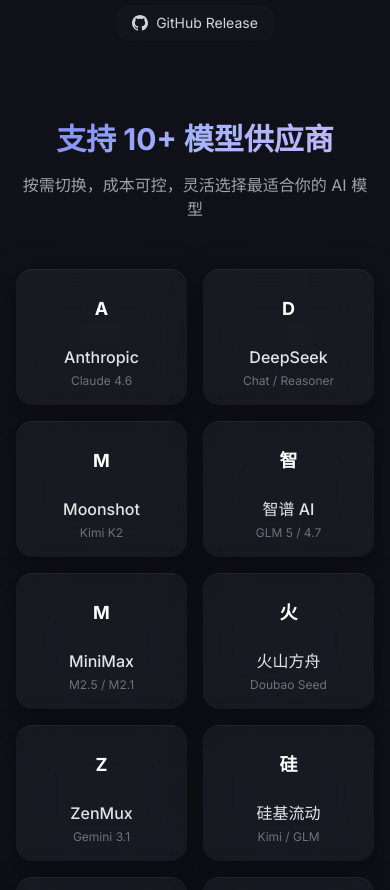
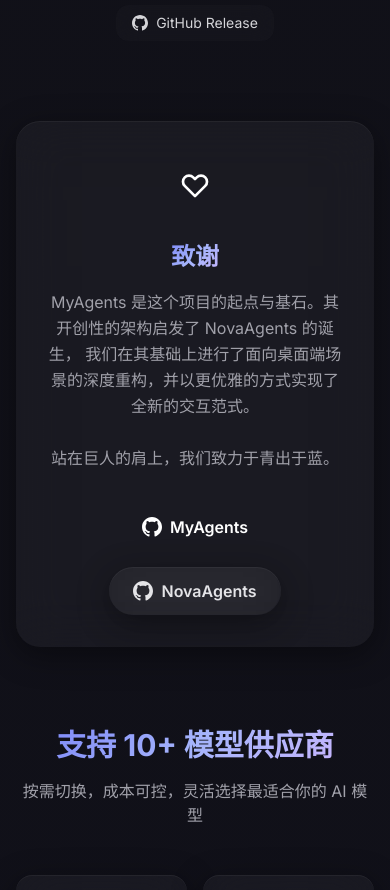
Before and after one commit to tangtianshuo/nova-core, a React (Vite) app in the folder front/: page / in a window 390 px wide. Shown: the part 5060-5950 px from the top of the page. Built offline with nearby package versions, Linux system fonts and the light colour scheme; no server answers.

Commit message:
feat(front): 优化下载链接及版本信息显示
- 下载链接 domain 替换为 download.novai.net.cn
- LandingPage 顶层统一获取版本信息，避免页面闪动
- HeroSection 和 DownloadSection 通过 props 接收版本信息

```diff
--- a/front/src/components/landing/DownloadSection.tsx
+++ b/front/src/components/landing/DownloadSection.tsx
@@ -2,8 +2,19 @@
 
 const GITHUB_URL = 'https://github.com/tangtianshuo/nova-agents';
 
-export function DownloadSection() {
-	const { downloadWindows, downloadMacOS, downloadStatus, versionInfo } = useDownload();
+interface DownloadSectionProps {
+	versionInfo?: {
+		version: string;
+		pubDate?: string;
+		pubDateFormatted?: string;
+		downloads?: {
+			win_x64?: { url: string };
+		};
+	} | null;
+}
+
+export function DownloadSection({ versionInfo }: DownloadSectionProps) {
+	const { downloadWindows, downloadMacOS, downloadStatus } = useDownload();
 
 	return (
 		<section id="download" className="mb-20">
@@ -206,7 +217,7 @@
 					<p className="text-center text-xs text-zinc-500 mt-3">
 						{versionInfo?.version
 							? `v${versionInfo.version}${
-									versionInfo.pub_date ? ` · 更新于 ${versionInfo.pub_date}` : ''
+									versionInfo.pubDateFormatted ? ` · 更新于 ${versionInfo.pubDateFormatted}` : ''
 								}`
 							: 'v0.1.57 · NSIS · ~78MB'}
 					</p>
--- a/front/src/components/landing/HeroSection.tsx
+++ b/front/src/components/landing/HeroSection.tsx
@@ -1,8 +1,14 @@
-import { useVersion } from '../../hooks';
+interface HeroSectionProps {
+	versionInfo?: {
+		version: string;
+		pubDate: string;
+		downloads?: {
+			win_x64?: { url: string };
+		};
+	} | null;
+}
 
-export function HeroSection() {
-	const { versionInfo } = useVersion();
-
+export function HeroSection({ versionInfo }: HeroSectionProps) {
 	return (
 		<section className="text-center mb-20">
 			<div className="inline-flex items-center gap-2 px-4 py-2 rounded-full glass-card mb-8">
--- a/front/src/hooks/useDownload.ts
+++ b/front/src/hooks/useDownload.ts
@@ -11,6 +11,7 @@
 	const [versionInfo, setVersionInfo] = useState<{
 		version?: string;
 		pub_date?: string;
+		pubDateFormatted?: string;
 		downloads?: {
 			win_x64?: { url: string };
 		};
@@ -20,17 +21,28 @@
 		setDownloadStatus('getting_link');
 
 		try {
-			const response = await fetch('/api/version/latest');
+			const response = await fetch('https://download.novai.net.cn/update/latest_win.json');
 			if (!response.ok) {
 				throw new Error('获取版本信息失败');
 			}
 			const data = await response.json();
-			setVersionInfo(data);
+			setVersionInfo({
+				...data,
+				pubDateFormatted: data.pub_date
+					? new Date(data.pub_date).toLocaleDateString('zh-CN')
+					: undefined,
+			});
 
-			const downloadUrl = data.downloads?.win_x64?.url;
-			if (!downloadUrl) {
+			const originalUrl = data.downloads?.win_x64?.url;
+			if (!originalUrl) {
 				throw new Error('未找到 Windows 下载链接');
 			}
+
+			// 替换下载链接的 domain 为 download.novai.net.cn
+			const downloadUrl = originalUrl.replace(
+				/^https?:\/\/[^/]+/,
+				'https://download.novai.net.cn'
+			);
 
 			setDownloadStatus('downloading');
 
--- a/front/src/hooks/useVersion.ts
+++ b/front/src/hooks/useVersion.ts
@@ -8,7 +8,7 @@
 	};
 }
 
-const VERSION_API_URL = '/api/version/latest';
+const VERSION_API_URL = 'https://download.novai.net.cn/update/latest_win.json';
 
 export function useVersion() {
 	const [versionInfo, setVersionInfo] = useState<VersionInfo | null>(null);
--- a/front/src/pages/LandingPage.tsx
+++ b/front/src/pages/LandingPage.tsx
@@ -1,5 +1,5 @@
 import { useState, useCallback, useRef, useEffect, useLayoutEffect } from 'react';
-import { useToast } from '../hooks';
+import { useToast, useVersion } from '../hooks';
 import { ToastContainer } from '../components/ui';
 import {
 	BackgroundEffects,
@@ -64,7 +64,16 @@
 
 export default function LandingPage() {
 	const { toasts, removeToast } = useToast();
+	const { versionInfo, loading: versionLoading } = useVersion();
 	const [activeTab, setActiveTab] = useState<TabType>('chat');
+
+	// 统一格式化版本信息传递给子组件
+	const formattedVersionInfo = versionInfo
+		? {
+				...versionInfo,
+				pubDateFormatted: versionInfo.pubDate,
+			}
+		: null;
 	const [activeWorkspace, setActiveWorkspace] = useState<string>('1');
 	const [messages, setMessages] = useState<Message[]>(initialMessages);
 	const [inputValue, setInputValue] = useState('');
@@ -151,7 +160,7 @@
 			<Navbar />
 
 			<main className="pt-32 pb-16 px-4 max-w-7xl mx-auto">
-				<HeroSection />
+				<HeroSection versionInfo={formattedVersionInfo} />
 
 				{/* Product Showcase */}
 				<section className="mb-20">
@@ -524,7 +533,70 @@
 				</section>
 
 				<FeaturesSection />
-				<DownloadSection />
+				<DownloadSection versionInfo={formattedVersionInfo} />
+
+				{/* Acknowledgments Section */}
+				<section id="acknowledgments" className="mb-20">
+					<div className="glass-card rounded-3xl p-8 text-center">
+						<div className="w-16 h-16 rounded-2xl bg-gradient-to-br from-amber-500 to-orange-600 flex items-center justify-center mx-auto mb-6">
+							<svg
+								className="w-8 h-8 text-white"
+								fill="none"
+								stroke="currentColor"
+								viewBox="0 0 24 24"
+							>
+								<path
+									strokeLinecap="round"
+									strokeLinejoin="round"
+									strokeWidth="2"
+									d="M4.318 6.318a4.5 4.5 0 000 6.364L12 20.364l7.682-7.682a4.5 4.5 0 00-6.364-6.364L12 7.636l-1.318-1.318a4.5 4.5 0 00-6.364 0z"
+								/>
+							</svg>
+						</div>
+						<h2 className="text-2xl md:text-3xl font-bold mb-4">
+							<span className="text-gradient">致谢</span>
+						</h2>
+						<p className="text-zinc-400 max-w-2xl mx-auto mb-8 leading-relaxed">
+							MyAgents 是这个项目的起点与基石。其开创性的架构启发了 NovaAgents 的诞生，
+							我们在其基础上进行了面向桌面端场景的深度重构，并以更优雅的方式实现了全新的交互范式。
+							<br />
+							<br />
+							站在巨人的肩上，我们致力于青出于蓝。
+						</p>
+						<div className="flex flex-col sm:flex-row items-center justify-center gap-4">
+							<a
+								href="https://github.com/HacKlyc/MyAgents"
+								target="_blank"
+								rel="noreferrer"
+								className="px-6 py-3 rounded-full bg-gradient-to-r from-amber-500 to-orange-500 font-semibold hover:opacity-90 transition-opacity cursor-pointer text-white btn-glow flex items-center gap-2"
+							>
+								<svg
+									className="w-5 h-5"
+									fill="currentColor"
+									viewBox="0 0 24 24"
+								>
+									<path d="M12 0c-6.626 0-12 5.373-12 12 0 5.302 3.438 9.8 8.207 11.387.599.111.793-.261.793-.577v-2.234c-3.338.726-4.033-1.416-4.033-1.416-.546-1.387-1.333-1.756-1.333-1.756-1.089-.745.083-.729.083-.729 1.205.084 1.839 1.237 1.839 1.237 1.07 1.834 2.807 1.304 3.492.997.107-.775.418-1.305.762-1.604-2.665-.305-5.467-1.334-5.467-5.931 0-1.311.469-2.381 1.236-3.221-.124-.303-.535-1.524.117-3.176 0 0 1.008-.322 3.301 1.23.957-.266 1.983-.399 3.003-.404 1.02.005 2.047.138 3.006.404 2.291-1.552 3.297-1.23 3.297-1.23.653 1.653.242 2.874.118 3.176.77.84 1.235 1.911 1.235 3.221 0 4.609-2.807 5.624-5.479 5.921.43.372.823 1.102.823 2.222v3.293c0 .319.192.694.801.576 4.765-1.589 8.199-6.086 8.199-11.386 0-6.627-5.373-12-12-12z" />
+								</svg>
+								MyAgents
+							</a>
+							<a
+								href="https://github.com/tangtianshuo/nova-agents"
+								target="_blank"
+								rel="noreferrer"
+								className="px-6 py-3 rounded-full glass-card font-semibold hover:bg-white/10 transition-all cursor-pointer text-zinc-200 flex items-center gap-2"
+							>
+								<svg
+									className="w-5 h-5"
+									fill="currentColor"
+									viewBox="0 0 24 24"
+								>
+									<path d="M12 0c-6.626 0-12 5.373-12 12 0 5.302 3.438 9.8 8.207 11.387.599.111.793-.261.793-.577v-2.234c-3.338.726-4.033-1.416-4.033-1.416-.546-1.387-1.333-1.756-1.333-1.756-1.089-.745.083-.729.083-.729 1.205.084 1.839 1.237 1.839 1.237 1.07 1.834 2.807 1.304 3.492.997.107-.775.418-1.305.762-1.604-2.665-.305-5.467-1.334-5.467-5.931 0-1.311.469-2.381 1.236-3.221-.124-.303-.535-1.524.117-3.176 0 0 1.008-.322 3.301 1.23.957-.266 1.983-.399 3.003-.404 1.02.005 2.047.138 3.006.404 2.291-1.552 3.297-1.23 3.297-1.23.653 1.653.242 2.874.118 3.176.77.84 1.235 1.911 1.235 3.221 0 4.609-2.807 5.624-5.479 5.921.43.372.823 1.102.823 2.222v3.293c0 .319.192.694.801.576 4.765-1.589 8.199-6.086 8.199-11.386 0-6.627-5.373-12-12-12z" />
+								</svg>
+								NovaAgents
+							</a>
+						</div>
+					</div>
+				</section>
 
 				{/* Providers Section */}
 				<section id="providers" className="mb-20">
```
